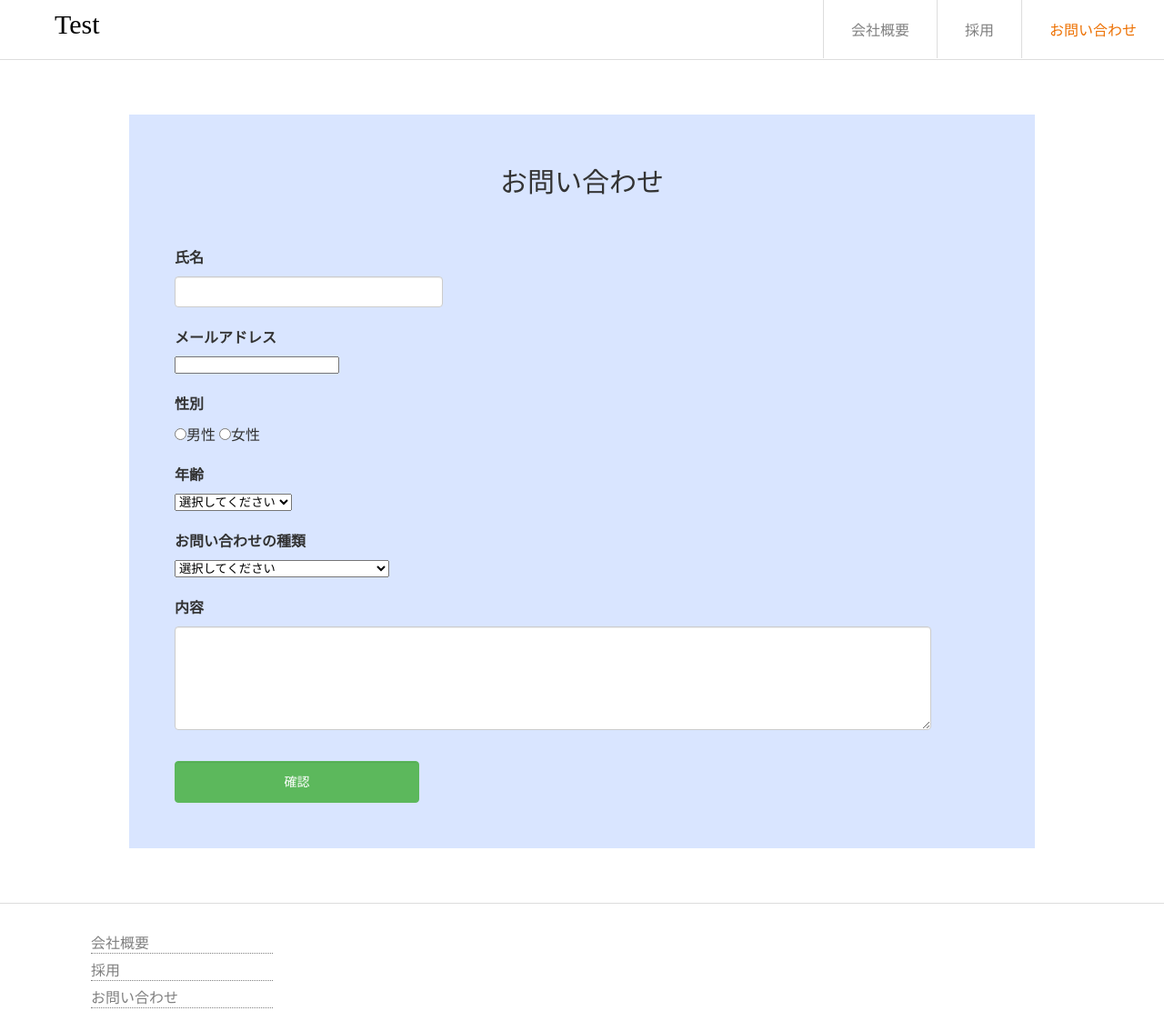
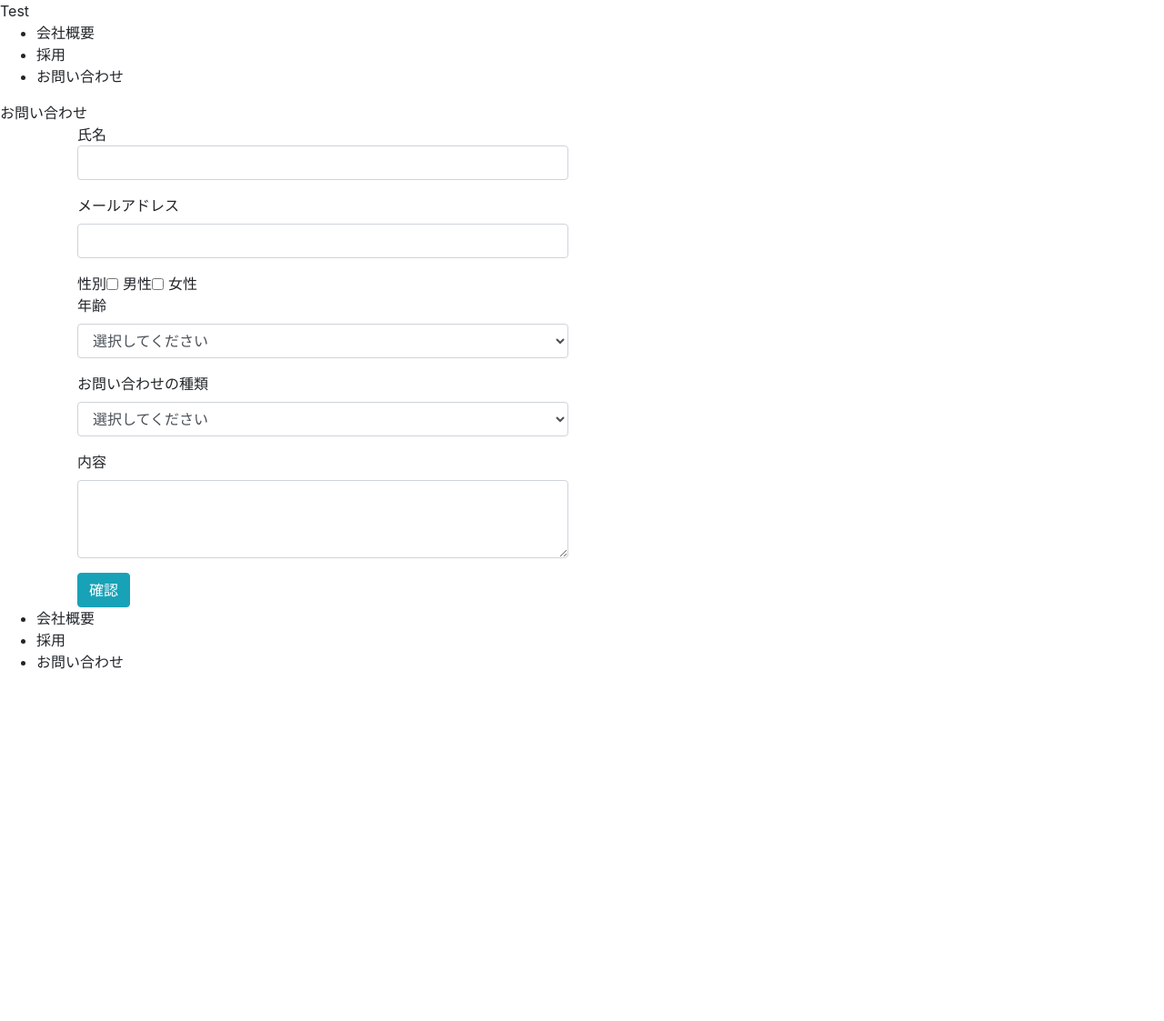
Before and after one commit to h-hiwatashi/practicePHP_ContactForm, a PHP site: page / in a window 1280 px wide. Shown: the top 1123 px of the page at 91% size. After the commit the page ends 736 px from the top, so only its background shows below. Run offline with PHP 8.4, Linux system fonts and the light colour scheme.

Commit message:
認証機能追加１

```diff
--- a/index.php
+++ b/index.php
@@ -1,4 +1,16 @@
-<!DOCTYPE html>
+<!doctype html>
+<html lang="ja">
+  <head>
+    <!-- Required meta tags -->
+    <meta charset="utf-8">
+    <meta name="viewport" content="width=device-width, initial-scale=1, shrink-to-fit=no">
+
+    <!-- Bootstrap CSS -->
+    <link rel="stylesheet" href="https://stackpath.bootstrapcdn.com/bootstrap/4.5.0/css/bootstrap.min.css" integrity="sha384-9aIt2nRpC12Uk9gS9baDl411NQApFmC26EwAOH8WgZl5MYYxFfc+NcPb1dKGj7Sk" crossorigin="anonymous">
+
+    <title>Test</title>
+  </head>
+
 <?php
   session_start();
   if (!session_start()) {
@@ -7,12 +19,13 @@
 //phpinfo();
 //require_once(validation.php);
 ?>
-<html>
+<!--
 <head>
-  <meta charset="utf-8">
   <title>Test</title>
-  <link rel="stylesheet" type="text/css" href="stylesheet.css">
+  <link rel="stylesheet" type="text/css" href="./stylesheet.css">
 </head>
+-->
+
 <body>
   <div class="header">
     <div class="header-left">Test</div>
@@ -28,19 +41,32 @@
   <div class="main">
     <div class="contact-form">
       <div class="form-title">お問い合わせ</div>
+        <div class="container">
+          <div class="row">
+            <div class="col-md-6">
             <form method="post" action="./confirm.php">
-        <div class="form-item">氏名</div>
-        <input type="text" name="name">
 
-        <div class="form-item">メールアドレス</div>
-        <input type="email" name="email">
+              <!-- <div class="form-item">氏名</div> -->
+              <div class="form-group">
+                <lavel for=name>氏名</lavel>
+                <input type="text" class="form-control" id="name" name="name" required>
+              </div>
 
-        <div class="form-item">性別</div>
-        <input type="radio" name="gender" value="0">男性</input>
-        <input type="radio" name="gender" value="1">女性</input>
+              <div class="form-group">
+                <label for="form-item">メールアドレス</label>
+                <input type="email" class="form-control" id="email" name="email" required>
+              </div>
 
-        <div class="form-item">年齢</div>
-        <select name="age">
+              <div class="form-check form-check-inline">性別
+                <input class="form-check-input" type="checkbox" id="gender" name="gender" value="0">
+                <label class="form-check-label" for="gender">男性</label>
+                <input class="form-check-input" type="checkbox" id="gender" name="gender" value="1">
+                <label class="form-check-label" for="gender">女性</label>
+              </div>
+
+              <div class="form-group">
+                <label for="age">年齢</label>
+                <select class="form-control" id="age" name="age">
                 <option value="未選択">選択してください</option>
                 <?php
                   for($i=6; $i<=100; $i++){
@@ -48,24 +74,28 @@
                   }
                 ?>
                 </select>
+              </div>
 
-        <div class="form-item">お問い合わせの種類</div>
+              <div class="form-group">
+                <label for="category">お問い合わせの種類</label>
+                <select class="form-control" id="category" name="category">
+                <option value="未選択">選択してください</option>
                 <?php
                   $types = array('弊社に関するお問い合わせ', '弊社に対する意見', '採用に関するお問い合わせ', '取材・メディア関連のお問い合わせ', '料金に関するお問い合わせ', 'その他');
-         ?>
-        <select name="category">
-          <option value="未選択">選択してください</option>
-          <?php
                   foreach($types as $type){
                     echo "<option value='{$type}'>{$type}</option>";
                   }
                 ?>
                 </select>
+              </div>
 
-        <div class="form-item">内容</div>
-        <textarea name="body"></textarea>
+              <div class="form-group">
+                <label for="body">内容</label>
+                <textarea class="form-control" id="body" name="body" rows="3"></textarea>
+              </div>
 
-        <input type="submit" value="確認">
+              <input class="btn btn-info" type="submit" value="確認">
+
               <?php
               if(!isset($_SESSION['$csrfToken'])){
                 $csrfToken = bin2hex(random_bytes(32));
@@ -76,8 +106,11 @@
               ?>
               <input type="hidden" name="$csrfToken" value="<?php echo $token; ?>"/>
             </form>
+          </div><!-- md-6 -->
         </div>
       </div>
+    </div>
+
     <div class="footer">
       <div class="footer-left">
         <ul>
@@ -87,5 +120,11 @@
         </ul>
       </div>
     </div>
+
+      <!-- Optional JavaScript -->
+    <!-- jQuery first, then Popper.js, then Bootstrap JS -->
+    <script src="https://code.jquery.com/jquery-3.5.1.slim.min.js" integrity="sha384-DfXdz2htPH0lsSSs5nCTpuj/zy4C+OGpamoFVy38MVBnE+IbbVYUew+OrCXaRkfj" crossorigin="anonymous"></script>
+    <script src="https://cdn.jsdelivr.net/npm/popper.js@1.16.0/dist/umd/popper.min.js" integrity="sha384-Q6E9RHvbIyZFJoft+2mJbHaEWldlvI9IOYy5n3zV9zzTtmI3UksdQRVvoxMfooAo" crossorigin="anonymous"></script>
+    <script src="https://stackpath.bootstrapcdn.com/bootstrap/4.5.0/js/bootstrap.min.js" integrity="sha384-OgVRvuATP1z7JjHLkuOU7Xw704+h835Lr+6QL9UvYjZE3Ipu6Tp75j7Bh/kR0JKI" crossorigin="anonymous"></script>
   </body>
 </html>
--- a/thanks.php
+++ b/thanks.php
@@ -10,7 +10,7 @@
 <head>
   <meta charset="utf-8">
   <title>Test</title>
-  <link rel="stylesheet" type="text/css" href="stylesheet.css">
+  <link rel="stylesheet" type="text/css" href="./stylesheet.css">
 </head>
 <body>
   <div class="header">
```
Also changed, not shown: confirm.php (+25 -16 lines), mainte/test.php (added, +7 -0 lines), validation.php (+6 -1 lines), mainte/.htaccess (added), 1 other file. Lines whose indentation alone changed are shown as unchanged.
